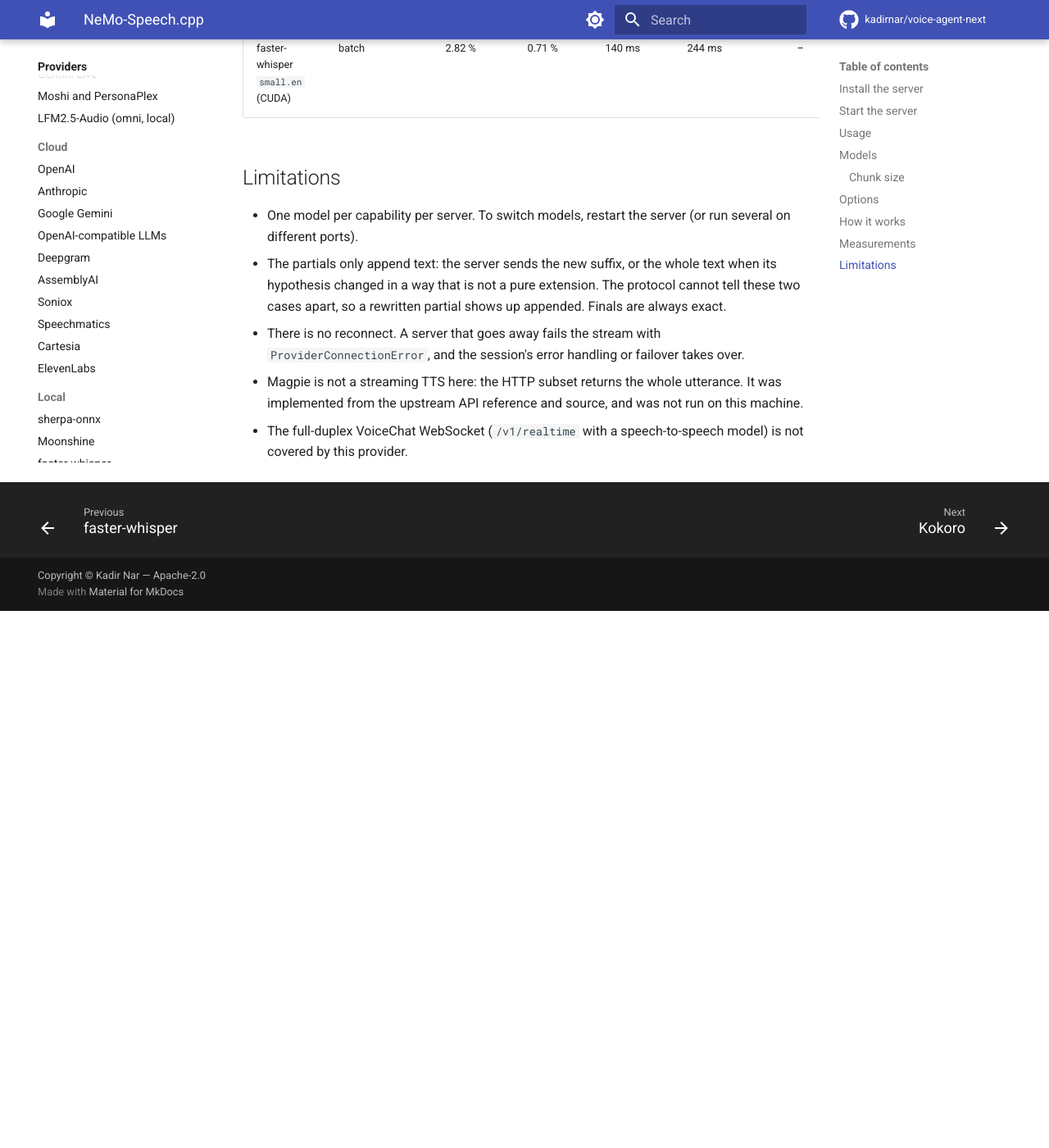
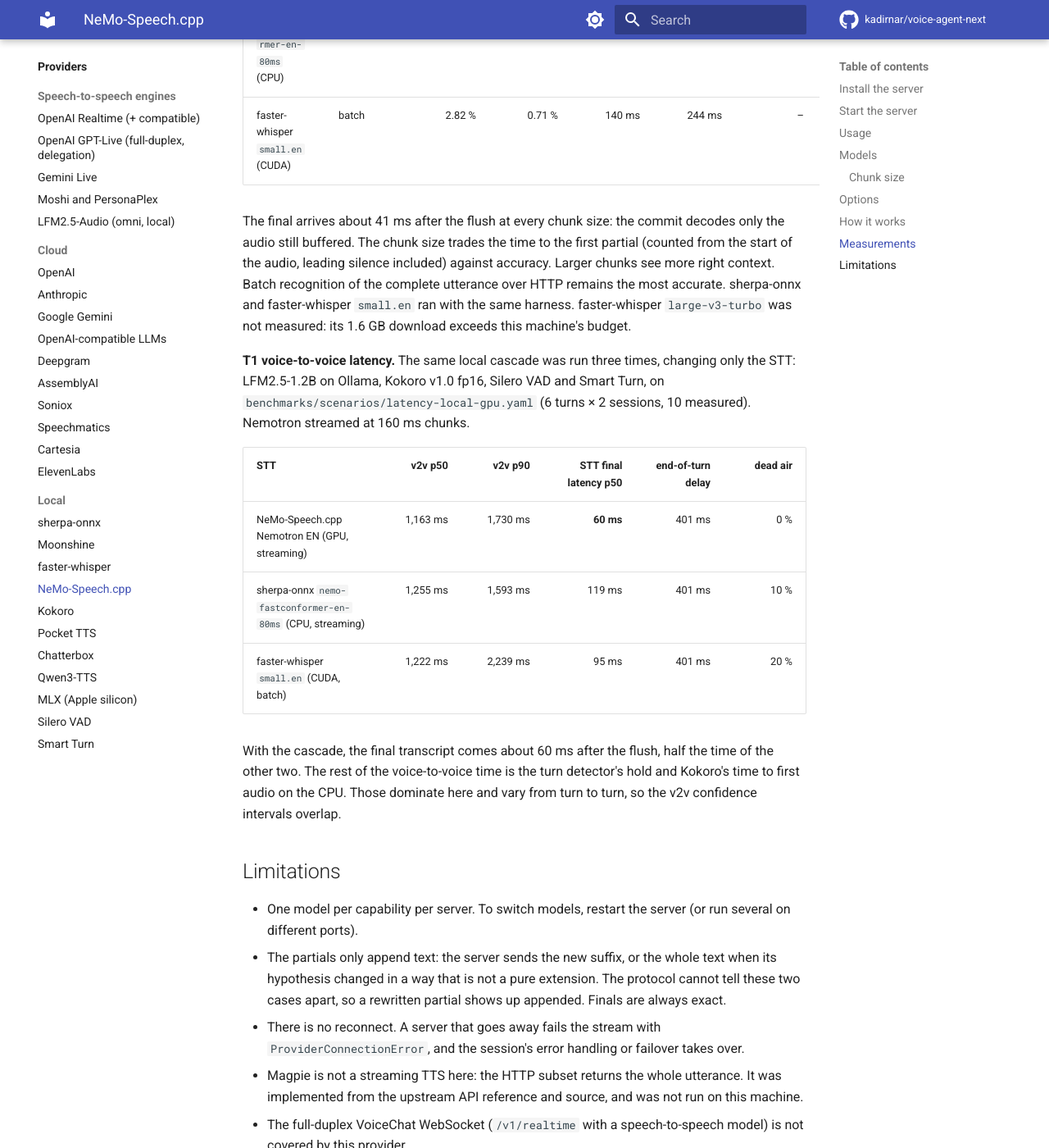
Before and after one commit to kadirnar/voice-agent-next, an MkDocs documentation site: the page built from docs/providers/nemo-speech-cpp.md, in a window 1280 px wide and 1400 px high, scrolled down 6719 px. Shown: the whole window at 82% size. Built offline with MkDocs 1.6.1 and Material for MkDocs 9.7.7, drawn with Linux system fonts in a browser that asks for light colours; comment, search, counter and statistics services are not loaded; before the commit the page ends 7464 px from its top, so only the background shows below that; some of the changed text lies outside the part shown.

Commit message:
docs(providers): NeMo-Speech.cpp measurements (ASR chunk sizes, T1 latency)
Co-Authored-By: Claude Opus 5.5 (1M context) <noreply@anthropic.com>

```diff
--- a/docs/providers/nemo-speech-cpp.md
+++ b/docs/providers/nemo-speech-cpp.md
@@ -207,7 +207,7 @@ emits finals mid-stream after `endpointing_ms` of trailing silence (default 800
 is off by default: in a cascade, the VAD and turn detector decide when the user stopped
 and flush the stream. On the LibriSpeech smoke set, server endpointing split 23 of 50
 utterances at short pauses, and NeMo-Speech.cpp 0.1.0 dropped a word at some of these
-boundaries ("if ~~worse~~ comes to worst"). WER rose from 1.8 % to 4.1 %.
+boundaries ("if ~~worse~~ comes to worst"). WER at 160 ms chunks rose from 2.6 % to 4.1 %.
 
 **Batch STT.** `transcribe()` posts a WAV to `/v1/audio/transcriptions`, the
 OpenAI-compatible multipart subset (`response_format=json`, or `verbose_json` for
@@ -226,17 +226,39 @@ Measured on an RTX 5070 Ti (16 GB) with a Ryzen 5 5600, NeMo-Speech.cpp 0.1.0
 real time in 20 ms chunks. TTFS is the time from the end of the audio to the final
 transcript.
 
-<!-- results filled in from `van bench asr` runs; see the PR for the raw tables -->
-
 | System | Mode | WER | CER | TTFS p50 | TTFS p90 | First partial p50 | RTFx |
 |---|---|---:|---:|---:|---:|---:|---:|
-| NeMo-Speech.cpp Nemotron EN, 80 ms chunks | streaming | TBD | | | | | |
-| NeMo-Speech.cpp Nemotron EN, 160 ms chunks | streaming | TBD | | | | | |
-| NeMo-Speech.cpp Nemotron EN, 560 ms chunks | streaming | TBD | | | | | |
-| NeMo-Speech.cpp Nemotron EN, 1120 ms chunks | streaming | TBD | | | | | |
-| NeMo-Speech.cpp Nemotron EN | batch (HTTP) | TBD | | | | | |
+| NeMo-Speech.cpp Nemotron EN, 80 ms chunks (GPU) | streaming | 2.64 % | 0.66 % | 41 ms | 50 ms | 921 ms | 1.0 |
+| NeMo-Speech.cpp Nemotron EN, 160 ms chunks (GPU) | streaming | 2.64 % | 0.66 % | 41 ms | 45 ms | 1,000 ms | 1.0 |
+| NeMo-Speech.cpp Nemotron EN, 560 ms chunks (GPU) | streaming | 2.11 % | 0.54 % | 41 ms | 44 ms | 1,161 ms | 1.0 |
+| NeMo-Speech.cpp Nemotron EN, 1120 ms chunks (GPU) | streaming | 2.02 % | 0.53 % | 41 ms | 43 ms | 1,241 ms | 1.0 |
+| NeMo-Speech.cpp Nemotron EN (GPU) | batch (HTTP) | 1.67 % | 0.44 % | 22 ms | 39 ms | – | 339 |
 | sherpa-onnx `nemo-fastconformer-en-80ms` (CPU) | streaming | 2.29 % | 0.71 % | 64 ms | 96 ms | 948 ms | 1.0 |
 | faster-whisper `small.en` (CUDA) | batch | 2.82 % | 0.71 % | 140 ms | 244 ms | – | 52 |
+
+The final arrives about 41 ms after the flush at every chunk size: the commit decodes only
+the audio still buffered. The chunk size trades the time to the first partial (counted
+from the start of the audio, leading silence included) against accuracy. Larger chunks
+see more right context. Batch recognition of the complete utterance over HTTP remains the
+most accurate. sherpa-onnx and faster-whisper `small.en` ran with the same harness.
+faster-whisper `large-v3-turbo` was not measured: its 1.6 GB download exceeds this
+machine's budget.
+
+**T1 voice-to-voice latency.** The same local cascade was run three times, changing only
+the STT: LFM2.5-1.2B on Ollama, Kokoro v1.0 fp16, Silero VAD and Smart Turn, on
+`benchmarks/scenarios/latency-local-gpu.yaml` (6 turns × 2 sessions, 10 measured).
+Nemotron streamed at 160 ms chunks.
+
+| STT | v2v p50 | v2v p90 | STT final latency p50 | end-of-turn delay | dead air |
+|---|---:|---:|---:|---:|---:|
+| NeMo-Speech.cpp Nemotron EN (GPU, streaming) | 1,163 ms | 1,730 ms | **60 ms** | 401 ms | 0 % |
+| sherpa-onnx `nemo-fastconformer-en-80ms` (CPU, streaming) | 1,255 ms | 1,593 ms | 119 ms | 401 ms | 10 % |
+| faster-whisper `small.en` (CUDA, batch) | 1,222 ms | 2,239 ms | 95 ms | 401 ms | 20 % |
+
+With the cascade, the final transcript comes about 60 ms after the flush, half the time
+of the other two. The rest of the voice-to-voice time is the turn detector's hold and
+Kokoro's time to first audio on the CPU. Those dominate here and vary from turn to turn,
+so the v2v confidence intervals overlap.
 
 ## Limitations
 
```
